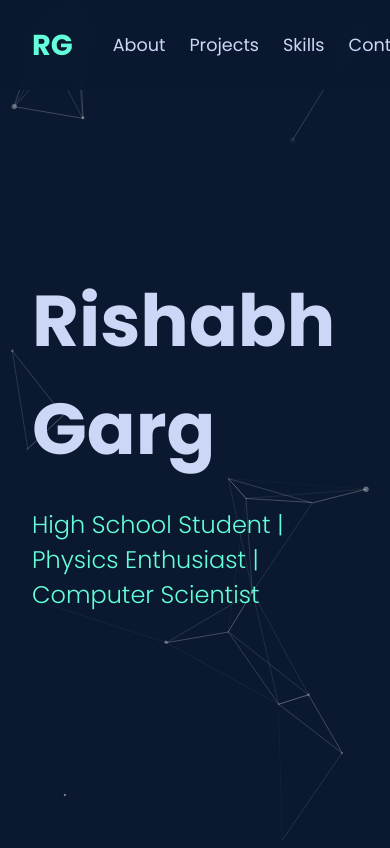
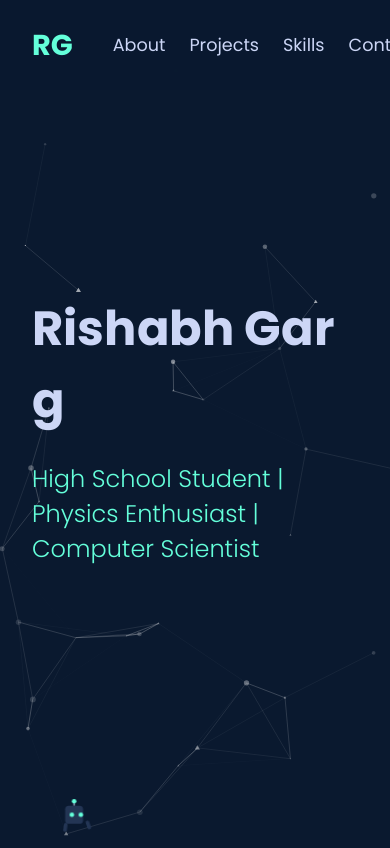
Before and after one commit to CrazeXD/crazexd.github.io, a plain HTML site: page index.html in a window 390 px wide. Shown: the top 848 px of the page. Drawn offline with nearby package versions, Linux system fonts and the light colour scheme; animation ran at ten frames a second.

Commit message:
Final site maybe!

```diff
--- a/app.js
+++ b/app.js
@@ -1,23 +1,40 @@
+// --- HEADER HIDE/SHOW ON SCROLL ---
+let lastScrollY = window.scrollY;
+const header = document.querySelector("header");
+
+window.addEventListener("scroll", () => {
+  if (lastScrollY < window.scrollY && window.scrollY > 100) {
+    header.classList.add("scrolled-down");
+  } else {
+    header.classList.remove("scrolled-down");
+  }
+  lastScrollY = window.scrollY;
+});
+
 // --- PARTICLES.JS CONFIGURATION ---
 particlesJS("particles-js", {
   particles: {
-    number: { value: 60, density: { enable: true, value_area: 800 } },
+    number: { value: 80, density: { enable: true, value_area: 800 } },
     color: { value: "#ffffff" },
-    shape: { type: "circle" },
-    opacity: { value: 0.5, random: true },
+    shape: { type: ["circle", "triangle"] },
+    opacity: {
+      value: 0.5,
+      random: true,
+      anim: { enable: true, speed: 0.5, opacity_min: 0.1, sync: false },
+    },
     size: { value: 3, random: true },
     line_linked: {
       enable: true,
-      distance: 150,
+      distance: 120,
       color: "#ffffff",
-      opacity: 0.4,
+      opacity: 0.3,
       width: 1,
     },
     move: {
       enable: true,
-      speed: 2, // SLOWED DOWN from 6 to 2
+      speed: 1,
       direction: "none",
-      random: false,
+      random: true,
       straight: false,
       out_mode: "out",
       bounce: false,
@@ -26,11 +43,12 @@ particlesJS("particles-js", {
   interactivity: {
     detect_on: "canvas",
     events: {
-      onhover: { enable: true, mode: "repulse" },
+      onhover: { enable: true, mode: "grab" },
       onclick: { enable: true, mode: "push" },
       resize: true,
     },
     modes: {
+      grab: { distance: 140, line_opacity: 0.7 },
       repulse: { distance: 150, duration: 0.4 },
       push: { particles_nb: 4 },
     },
@@ -38,34 +56,57 @@ particlesJS("particles-js", {
   retina_detect: true,
 });
 
+// --- HERO TEXT INITIAL ANIMATION ---
+const h1 = document.querySelector(".animate-letters");
+if (h1) {
+  const text = h1.textContent;
+  h1.innerHTML = "";
+  text.split("").forEach((char, index) => {
+    const span = document.createElement("span");
+    span.textContent = char === " " ? "\u00A0" : char;
+    span.style.animationDelay = `${index * 0.05}s`;
+    h1.appendChild(span);
+  });
+}
+
+// --- TEXT SCRAMBLE ON HOVER LOGIC HAS BEEN REMOVED ---
+
 // --- SCROLL ANIMATIONS ---
-const observer = new IntersectionObserver((entries) => {
-  entries.forEach((entry) => {
-    if (entry.isIntersecting) {
-      entry.target.classList.add("visible");
-    }
-  });
-});
+const observer = new IntersectionObserver(
+  (entries) => {
+    entries.forEach((entry) => {
+      if (entry.isIntersecting) {
+        entry.target.classList.add("visible");
+        const staggerChildren = entry.target.querySelectorAll(".stagger-child");
+        staggerChildren.forEach((child, index) => {
+          setTimeout(() => {
+            child.classList.add("visible");
+          }, (index + 1) * 150);
+        });
+      }
+    });
+  },
+  { threshold: 0.1 }
+);
 
 const hiddenElements = document.querySelectorAll(".hidden");
 hiddenElements.forEach((el) => observer.observe(el));
 
-// --- PROJECT MODAL LOGIC ---
+// --- PROJECT MODAL LOGIC (No changes) ---
 const projectData = {
   bls: {
     title: "Beamline For Schools Proposal",
     description:
       "A comprehensive research proposal submitted to the CERN Beamline for Schools competition. The project explores the impacts of symmetry in relativistic electron particle beam cross sections on beam quality, aiming to improve high-accuracy beam collimation techniques. This involves experimental physics, data modeling, and simulation.",
-    // Add a real image path here
     image: "static/setup2.png",
-    link: "#", // Link to the actual proposal PDF or page
+    link: "#",
   },
   crowd: {
     title: "Crowd Dynamics Lab Research",
     description:
       "As part of the Crowd Dynamics Lab, I conducted advanced network analysis on the terms of service of major online platforms. The research focused on developing novel algorithms to parse, analyze, and visualize complex legal text, enhancing user transparency and understanding of their rights and obligations.",
     image: "static/Reddit.png",
-    link: "#", // Link to the research paper or project page
+    link: "#",
   },
   python: {
     title: "Python Projects Collection",
--- a/index.html
+++ b/index.html
@@ -26,32 +26,33 @@
 
     <section id="hero" class="hidden">
         <div class="hero-text">
-            <h1>Rishabh Garg</h1>
-            <p>High School Student | Physics Enthusiast | Computer Scientist</p>
+            <!-- UPDATED: data-value attribute removed -->
+            <h1 class="animate-letters">Rishabh Garg</h1>
+            <p class="stagger-child">High School Student | Physics Enthusiast | Computer Scientist</p>
         </div>
     </section>
 
     <main>
+        <!-- (The rest of the main content is unchanged) -->
         <section id="about" class="hidden">
-            <h2 class="section-title">About Me</h2>
+            <h2 class="section-title stagger-child">About Me</h2>
             <div class="about-container">
-                <div class="about-text">
+                <div class="about-text stagger-child">
                     <p>I am a high school student with a deep passion for the interwoven fields of physics and computer
                         science. I am fascinated by the fundamental laws that govern our universe, and I enjoy
                         leveraging my programming skills to solve complex problems, model intricate systems, and analyze
                         data. My goal is to pursue a career that allows me to combine these two fields to push the
                         boundaries of scientific research and technological innovation.</p>
                 </div>
-                <div class="about-photo">
+                <div class="about-photo stagger-child">
                     <img src="static/Wind Power Solo.jpg" alt="A photo of Rishabh Garg">
                 </div>
             </div>
         </section>
 
         <section id="projects" class="hidden">
-            <h2 class="section-title">Projects</h2>
-            <div class="project-container">
-                <!-- Project cards now have a data-project attribute -->
+            <h2 class="section-title stagger-child">Projects</h2>
+            <div class="project-container stagger-child">
                 <div class="project-card" data-project="bls">
                     <h3>Beamline For Schools</h3>
                     <p>A research proposal on relativistic electron particle beam cross sections.</p>
@@ -68,8 +69,8 @@
         </section>
 
         <section id="skills" class="hidden">
-            <h2 class="section-title">Skills</h2>
-            <div class="skills-container">
+            <h2 class="section-title stagger-child">Skills</h2>
+            <div class="skills-container stagger-child">
                 <div class="skill-category">
                     <h3>Physics & Research</h3>
                     <ul>
@@ -101,24 +102,22 @@
         </section>
 
         <section id="contact" class="hidden">
-            <h2 class="section-title">Get In Touch</h2>
-            <p>I'm always open to new opportunities and collaborations. Feel free to reach out!</p>
-            <a href="mailto:rishabh@rishabhgarg.dev" class="contact-button">Email Me</a>
-            <div class="social-links">
+            <h2 class="section-title stagger-child">Get In Touch</h2>
+            <p class="stagger-child">I'm always open to new opportunities and collaborations. Feel free to reach out!
+            </p>
+            <a href="mailto:rishabh@rishabhgarg.dev" class="contact-button stagger-child">Email Me</a>
+            <div class="social-links stagger-child">
                 <a href="https://github.com/CrazeXD" target="_blank">GitHub</a>
                 <a href="https://www.linkedin.com/in/rishabh-garg-34a5a51b7/" target="_blank">LinkedIn</a>
             </div>
         </section>
     </main>
 
-    <!-- Modal Structure -->
     <div id="project-modal" class="modal">
         <div class="modal-content">
             <span class="close-button">×</span>
             <div class="modal-body">
-                <div class="modal-image-container">
-                    <!-- Project image will be inserted here by JS -->
-                </div>
+                <div class="modal-image-container"></div>
                 <div class="modal-text-container">
                     <h3 id="modal-title"></h3>
                     <p id="modal-description"></p>
@@ -128,9 +127,25 @@
         </div>
     </div>
 
+    <!-- NEW: Screen Pet Element -->
+    <div id="screen-pet">
+        <svg xmlns="http://www.w3.org/2000/svg" viewBox="0 0 100 100">
+            <!-- Antenna -->
+            <line x1="50" y1="15" x2="50" y2="5" stroke="var(--slate-light)" stroke-width="3" />
+            <circle cx="50" cy="5" r="5" fill="var(--accent-color)" />
+            <!-- Head/Body -->
+            <rect x="30" y="15" width="40" height="40" rx="8" fill="var(--navy-lightest)" />
+            <!-- Eyes -->
+            <circle cx="45" cy="35" r="5" fill="var(--accent-color)" class="eye-glow" />
+            <circle cx="65" cy="35" r="5" fill="var(--accent-color)" class="eye-glow" />
+            <!-- Legs -->
+            <rect x="35" y="55" width="8" height="20" rx="4" fill="var(--navy-lightest)" class="leg left" />
+            <rect x="57" y="55" width="8" height="20" rx="4" fill="var(--navy-lightest)" class="leg right" />
+        </svg>
+    </div>
 
     <footer>
-        <p>© 2025 Rishabh Garg | Designed with a passion for discovery.</p>
+        <p>© 2024 Rishabh Garg | Designed with a passion for discovery.</p>
     </footer>
 
     <script src="https://cdn.jsdelivr.net/npm/particles.js@2.0.0/particles.min.js"></script>
--- a/style.css
+++ b/style.css
@@ -31,13 +31,25 @@ body {
 /* Animations */
 .hidden {
   opacity: 0;
-  transform: translateY(20px);
-  transition: opacity 0.6s ease-out, transform 0.6s ease-out;
+  transform: translateY(30px);
+  filter: blur(5px);
+  transition: opacity 0.8s cubic-bezier(0.2, 0.8, 0.2, 1),
+    transform 0.8s cubic-bezier(0.2, 0.8, 0.2, 1),
+    filter 0.8s cubic-bezier(0.2, 0.8, 0.2, 1);
+}
+.stagger-child {
+  opacity: 0;
+  transform: translateY(30px);
+  filter: blur(5px);
+  transition: opacity 0.8s cubic-bezier(0.2, 0.8, 0.2, 1),
+    transform 0.8s cubic-bezier(0.2, 0.8, 0.2, 1),
+    filter 0.8s cubic-bezier(0.2, 0.8, 0.2, 1);
 }
 
 .visible {
   opacity: 1;
   transform: translateY(0);
+  filter: blur(0);
 }
 
 header {
@@ -48,7 +60,10 @@ header {
   top: 0;
   z-index: 1000;
   backdrop-filter: blur(10px);
-  transition: top 0.3s;
+  transition: top 0.4s ease-in-out;
+}
+header.scrolled-down {
+  top: -100px;
 }
 
 nav {
@@ -64,6 +79,10 @@ nav .logo {
   font-size: 1.8rem;
   font-weight: bold;
   color: var(--accent-color);
+  transition: transform 0.3s ease;
+}
+nav .logo:hover {
+  transform: rotate(-10deg) scale(1.1);
 }
 
 nav ul {
@@ -76,9 +95,24 @@ nav a {
   text-decoration: none;
   font-size: 1.1rem;
   transition: color 0.3s;
+  position: relative;
+  padding: 5px 0;
+}
+nav a::after {
+  content: "";
+  position: absolute;
+  width: 0;
+  height: 2px;
+  bottom: 0;
+  left: 0;
+  background-color: var(--accent-color);
+  transition: width 0.3s ease;
 }
 nav a:hover {
   color: var(--accent-color);
+}
+nav a:hover::after {
+  width: 100%;
 }
 
 #hero {
@@ -95,6 +129,20 @@ nav a:hover {
   color: var(--slate-lightest);
   font-weight: 700;
 }
+/* Hero text letter-by-letter animation */
+.animate-letters span {
+  display: inline-block;
+  opacity: 0;
+  transform: translateY(20px) scale(0.8);
+  animation: letter-fade-in 0.5s forwards cubic-bezier(0.2, 0.8, 0.2, 1);
+}
+@keyframes letter-fade-in {
+  to {
+    opacity: 1;
+    transform: translateY(0) scale(1);
+  }
+}
+
 .hero-text p {
   font-size: 1.5rem;
   font-weight: 300;
@@ -123,6 +171,10 @@ section {
   height: 4px;
   background: var(--accent-color);
   margin: 10px auto 0;
+  transition: width 0.4s ease;
+}
+section:hover .section-title::after {
+  width: 120px;
 }
 
 .about-container {
@@ -144,6 +196,10 @@ section {
   border-radius: 10px;
   z-index: 1;
   position: relative;
+  transition: transform 0.4s ease;
+}
+.about-photo:hover img {
+  transform: scale(1.05);
 }
 
 .project-container {
@@ -157,10 +213,12 @@ section {
   border-radius: 10px;
   transition: transform 0.3s, box-shadow 0.3s;
   cursor: pointer;
+  border: 1px solid var(--navy-lightest);
 }
 .project-card:hover {
   transform: translateY(-10px);
-  box-shadow: 0 10px 20px rgba(0, 0, 0, 0.2);
+  box-shadow: 0 0 25px rgba(100, 255, 218, 0.2);
+  border-color: var(--accent-color);
 }
 .project-card h3 {
   margin-top: 0;
@@ -188,6 +246,12 @@ section {
   margin: 0.5rem;
   border-radius: 5px;
   display: inline-block;
+  transition: transform 0.3s, background-color 0.3s;
+}
+.skill-category li:hover {
+  transform: scale(1.1);
+  background-color: var(--navy-lightest);
+  color: var(--accent-color);
 }
 
 #contact {
@@ -205,10 +269,11 @@ section {
   border-radius: 5px;
   text-decoration: none;
   font-weight: bold;
-  transition: background-color 0.3s;
+  transition: background-color 0.3s, transform 0.3s;
 }
 .contact-button:hover {
   background-color: rgba(100, 255, 218, 0.1);
+  transform: translateY(-5px);
 }
 .social-links {
   margin-top: 2rem;
@@ -218,13 +283,15 @@ section {
   color: var(--slate-light);
   text-decoration: none;
   font-size: 1.2rem;
-  transition: color 0.3s;
+  transition: color 0.3s, transform 0.3s;
+  display: inline-block;
 }
 .social-links a:hover {
   color: var(--accent-color);
+  transform: translateY(-5px);
 }
 
-/* --- MODAL STYLES (WITH ANIMATION) --- */
+/* MODAL STYLES */
 .modal {
   position: fixed;
   z-index: 2000;
@@ -233,11 +300,9 @@ section {
   width: 100%;
   height: 100%;
   background-color: rgba(10, 25, 47, 0.85);
-  display: flex; /* Changed from none to flex for animation control */
+  display: flex;
   align-items: center;
   justify-content: center;
-
-  /* Animation Properties */
   opacity: 0;
   visibility: hidden;
   transition: opacity 0.3s ease, visibility 0.3s ease;
@@ -255,16 +320,14 @@ section {
   max-width: 800px;
   width: 90%;
   position: relative;
-
-  /* Animation Properties */
   opacity: 0;
-  transform: translateY(20px);
-  transition: opacity 0.4s ease 0.1s, transform 0.4s ease 0.1s; /* Added delay for a staggered effect */
+  transform: translateY(20px) scale(0.95);
+  transition: opacity 0.4s ease 0.1s, transform 0.4s ease 0.1s;
 }
 
 .modal.active .modal-content {
   opacity: 1;
-  transform: translateY(0);
+  transform: translateY(0) scale(1);
 }
 
 .close-button {
@@ -275,11 +338,12 @@ section {
   font-size: 35px;
   font-weight: bold;
   cursor: pointer;
-  transition: color 0.3s;
+  transition: color 0.3s, transform 0.3s;
 }
 
 .close-button:hover {
   color: var(--accent-color);
+  transform: rotate(90deg);
 }
 
 .modal-body {
@@ -311,6 +375,9 @@ section {
 }
 
 @media (max-width: 768px) {
+  .hero-text h1 {
+    font-size: 3rem;
+  }
   .about-container {
     grid-template-columns: 1fr;
     text-align: center;
@@ -331,3 +398,68 @@ footer {
   font-size: 0.9rem;
   color: rgba(168, 178, 209, 0.5);
 }
+
+/* --- NEW: SCREEN PET STYLES --- */
+#screen-pet {
+  position: fixed;
+  bottom: 0;
+  left: 0;
+  width: 60px; /* Adjust size of the pet */
+  height: 60px;
+  z-index: 1500; /* Below modal, above most other content */
+  pointer-events: none; /* Allows clicking through the pet */
+  animation: walk-across 30s linear infinite;
+  animation-delay: 2s; /* Start after a small delay */
+}
+
+@keyframes walk-across {
+  from {
+    transform: translateX(-100%); /* Start off-screen left */
+  }
+  to {
+    transform: translateX(100vw); /* End off-screen right */
+  }
+}
+
+#screen-pet svg .leg {
+  transform-origin: top center;
+  animation: leg-walk 0.8s infinite;
+}
+#screen-pet svg .leg.right {
+  animation-delay: -0.4s; /* Offset the other leg's animation */
+}
+@keyframes leg-walk {
+  0%,
+  100% {
+    transform: rotate(0deg);
+  }
+  25% {
+    transform: rotate(25deg);
+  }
+  75% {
+    transform: rotate(-25deg);
+  }
+}
+
+#screen-pet svg .eye-glow {
+  animation: eye-blink 5s infinite;
+}
+@keyframes eye-blink {
+  0%,
+  95%,
+  100% {
+    transform: scaleY(1);
+  }
+  97.5% {
+    transform: scaleY(0.1);
+  }
+}
+
+/* On smaller screens, make the pet smaller and faster */
+@media (max-width: 768px) {
+  #screen-pet {
+    width: 45px;
+    height: 45px;
+    animation-duration: 20s;
+  }
+}
```
